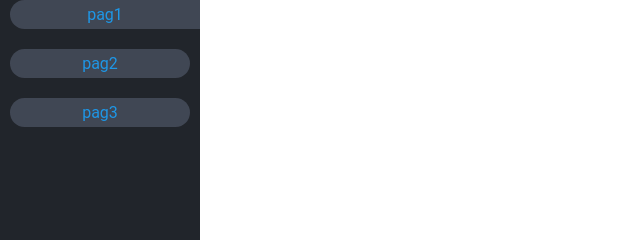
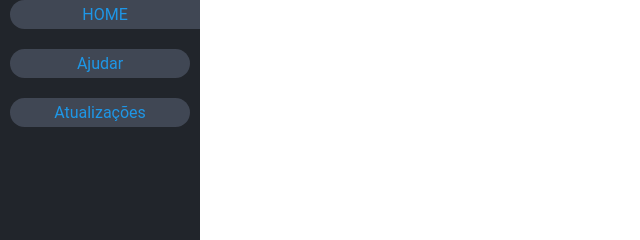
Before and after one commit to Davidmuchalak/informiu, a plain HTML site: page index.html in a window 1280 px wide. Shown: the top 240 px of the page, 0-640 px from the left. Drawn offline with Linux system fonts and the light colour scheme.

Commit message:
Update index.html

```diff
--- a/index.html
+++ b/index.html
@@ -7,9 +7,9 @@
   </head>
 
   <nav>
-    <a href="#" class="Tab active" onclick="Tab(event, 'L1')">pag1</a>
-    <a href="#" class="Tab" onclick="Tab(event, 'L2')">pag2</a>
-    <a href="#" class="Tab" onclick="Tab(event, 'L3')">pag3</a>
+    <a href="#" class="Tab active" onclick="Tab(event, 'L1')">HOME</a>
+    <a href="#" class="Tab" onclick="Tab(event, 'L2')">Ajudar</a>
+    <a href="#" class="Tab" onclick="Tab(event, 'L3')">Atualizações</a>
   </nav>
 
 
```
